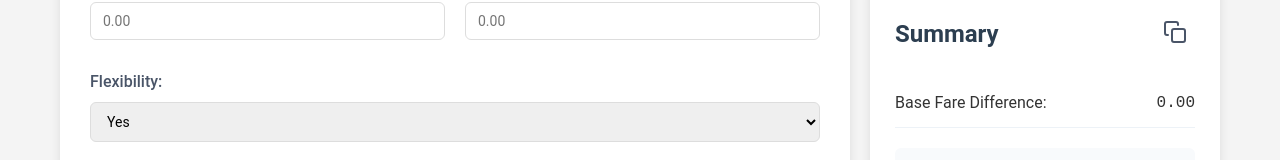
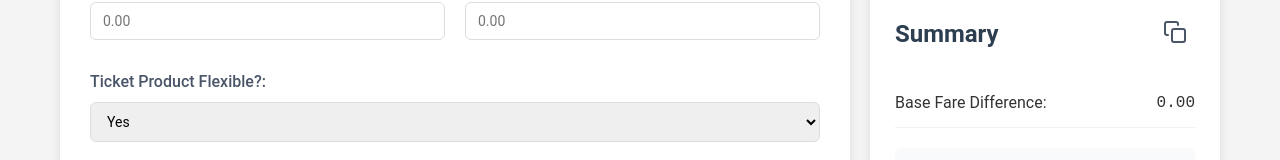
Before and after one commit to MIS-GhostJM/GLBMIS, a plain HTML site: page index.html in a window 1280 px wide. Shown: the part 235-395 px from the top of the page. Drawn offline with Linux system fonts and the light colour scheme.

Commit message:
Update index.html

```diff
--- a/index.html
+++ b/index.html
@@ -25,7 +25,7 @@
             </div>
             <div class="controls">
                 <div class="input-group">
-                    <label for="flexibilitySelect">Flexibility:</label>
+                    <label for="flexibilitySelect">Ticket Product Flexible?:</label>
                     <select id="flexibilitySelect">
                         <option value="Yes">Yes</option>
                         <option value="No">No</option>
```
